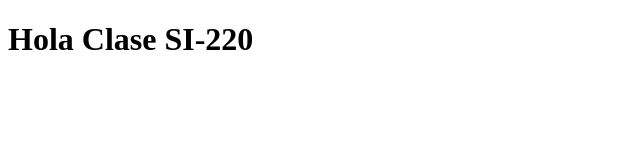
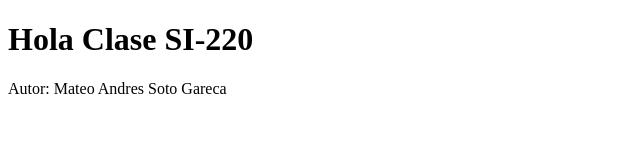
Before and after one commit to Mats2208/practica-github-individual, a plain HTML site: page index.html in a window 1280 px wide. Shown: the whole page, without its empty margins (0-640 px from the left). Drawn offline with Linux system fonts and the light colour scheme.

Commit message:
chore: agrego autor

```diff
--- a/index.html
+++ b/index.html
@@ -7,5 +7,6 @@
 </head>
 <body>
     <h1>Hola Clase SI-220</h1>
+    <p>Autor: Mateo Andres Soto Gareca</p>
 </body>
 </html>
```
